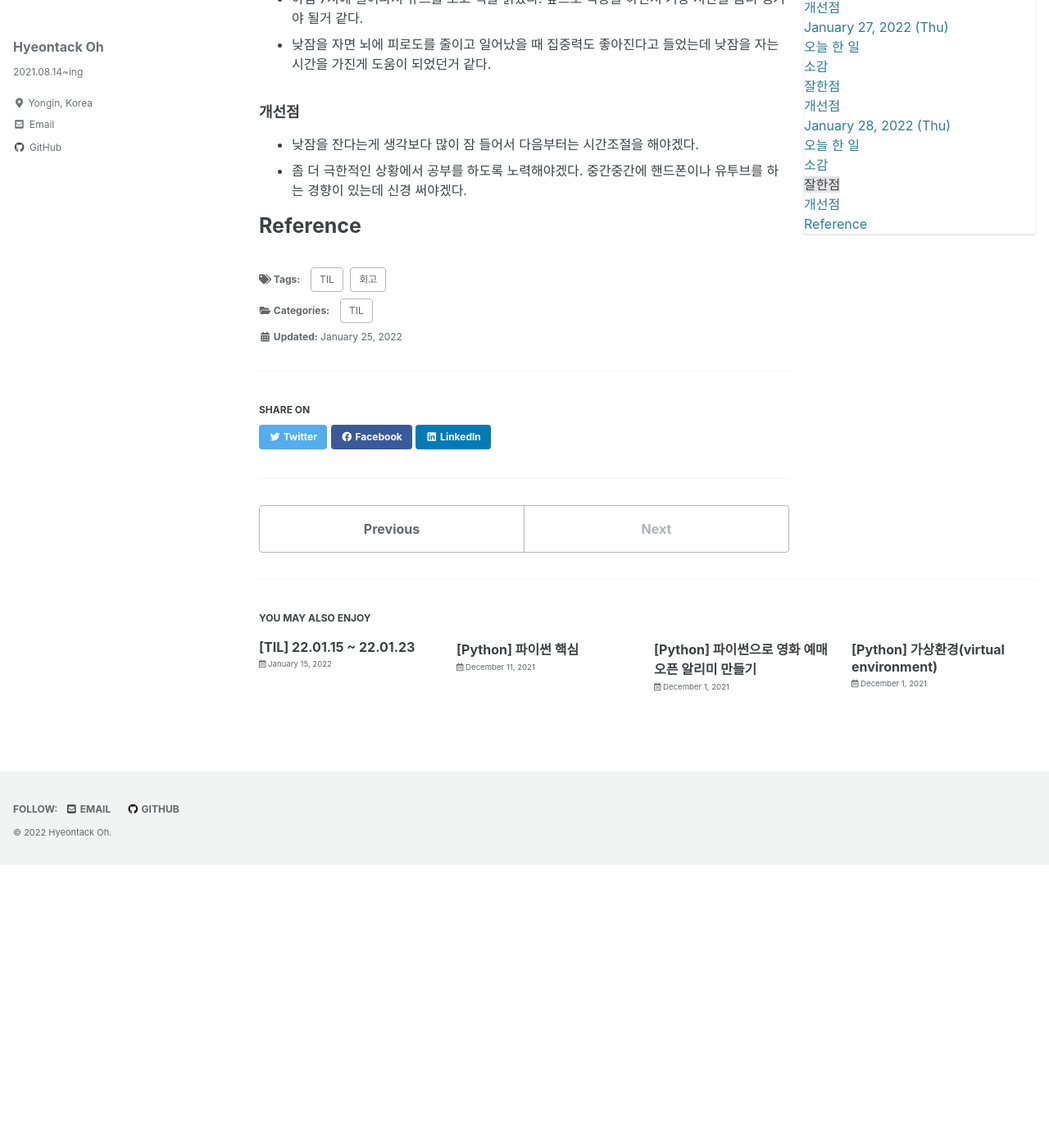
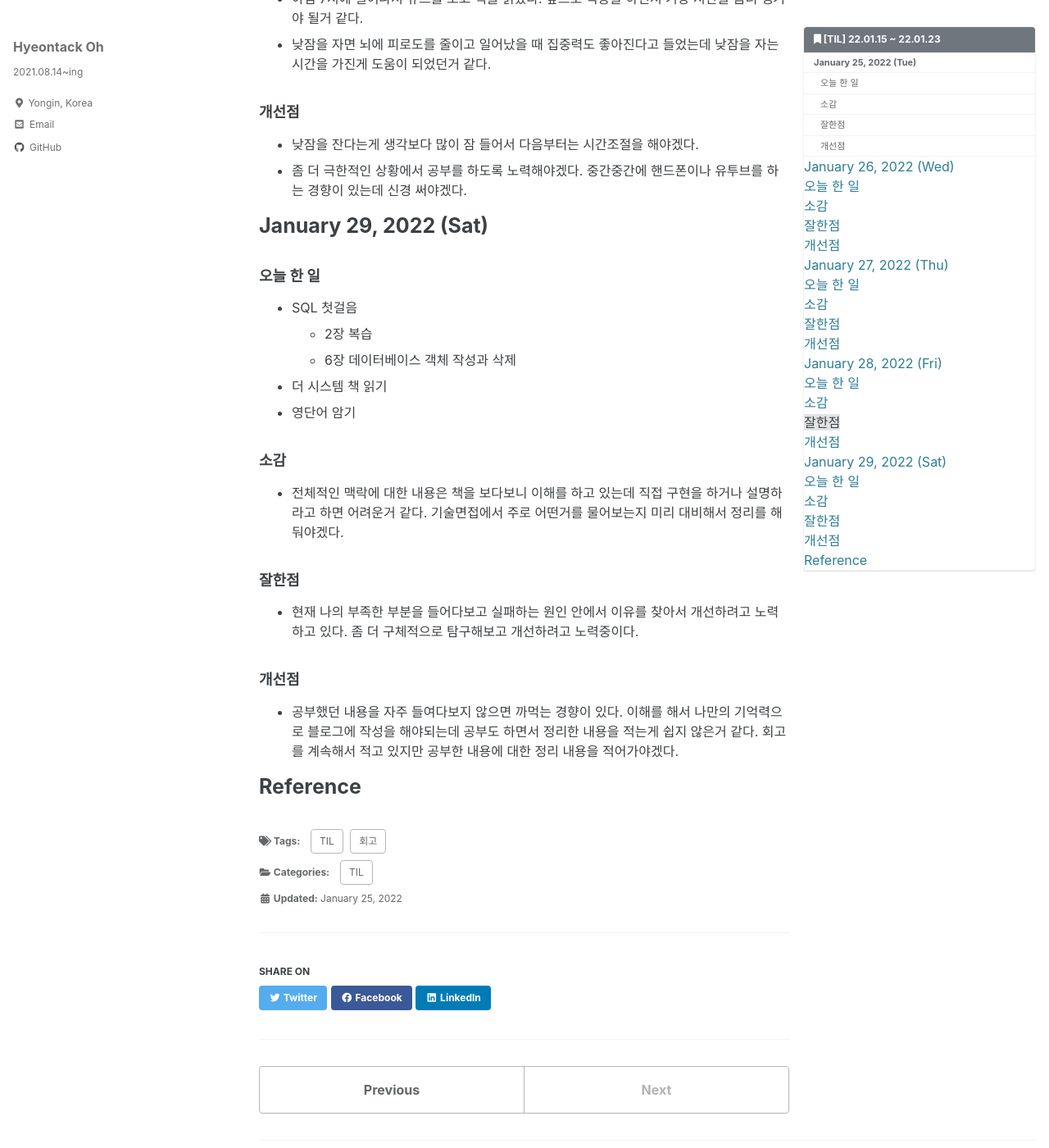
Before and after one commit to hyeontack5/hyeontack5.github.io, a Jekyll site: the page built from _posts/TIL/2022-01-25-[TIL] 22.01.25 ~ 22.01.30.md, in a window 1280 px wide and 1400 px high, scrolled down 2961 px. Shown: the whole window at 82% size. Built offline with Jekyll 4.4.1, drawn with Linux system fonts in a browser that asks for light colours; cached includes are drawn as plain includes; before the commit the page ends 4016 px from its top, so only the background shows below that; some of the changed text lies outside the part shown.

Commit message:
Docs: 22.01.29 회고

```diff
--- a/_posts/TIL/2022-01-25-[TIL] 22.01.25 ~ 22.01.30.md
+++ b/_posts/TIL/2022-01-25-[TIL] 22.01.25 ~ 22.01.30.md
@@ -75,7 +75,7 @@ toc_icon: "bookmark"
 - 친한 친구가 집에 온다고 해서 일부러 온다는 거를 거절하지 못하고 오는 바람에 저녁 시간 이후에 공부할 수 있는 시간을 빼앗긴거 같다.
 다음 부터는 이기적으로 나에게 시간을 쓸 수 있도록 적절하게 거절해야겠다.
 
-# January 28, 2022 (Thu)
+# January 28, 2022 (Fri)
 
 ### 오늘 한 일
 - SQL 첫걸음
@@ -97,4 +97,24 @@ toc_icon: "bookmark"
 - 낮잠을 잔다는게 생각보다 많이 잠 들어서 다음부터는 시간조절을 해야겠다.
 - 좀 더 극한적인 상황에서 공부를 하도록 노력해야겠다. 중간중간에 핸드폰이나 유투브를 하는 경향이 있는데 신경 써야겠다.
 
+# January 29, 2022 (Sat)
+
+### 오늘 한 일
+- SQL 첫걸음
+  - 2장 복습
+  - 6장 데이터베이스 객체 작성과 삭제
+- 더 시스템 책 읽기
+- 영단어 암기
+
+### 소감
+- 전체적인 맥락에 대한 내용은 책을 보다보니 이해를 하고 있는데 직접 구현을 하거나 설명하라고 하면 어려운거 같다.
+기술면접에서 주로 어떤거를 물어보는지 미리 대비해서 정리를 해둬야겠다.
+
+### 잘한점
+- 현재 나의 부족한 부분을 들어다보고 실패하는 원인 안에서 이유를 찾아서 개선하려고 노력하고 있다. 좀 더 구체적으로 탐구해보고 개선하려고 노력중이다.
+
+### 개선점
+- 공부했던 내용을 자주 들여다보지 않으면 까먹는 경향이 있다. 이해를 해서 나만의 기억력으로 블로그에 작성을 해야되는데 공부도 하면서 정리한 내용을 적는게 쉽지 않은거 같다.
+회고를 계속해서 적고 있지만 공부한 내용에 대한 정리 내용을 적어가야겠다.
+
 # Reference
```
